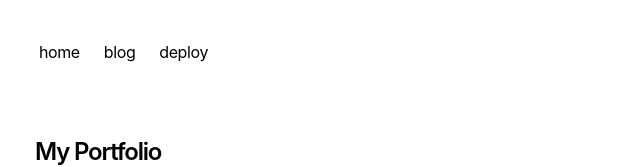
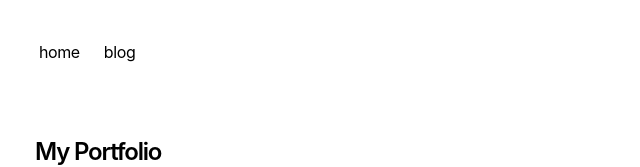
Before and after one commit to AzzouziHiba/azzouzih-projet-portfolio, a Next.js app: page / in a window 1280 px wide. Shown: the top 167 px of the page, without its empty margins (317-957 px from the left). Built offline with nearby package versions, Linux system fonts and the light colour scheme.

Commit message:
Update nav.tsx

```diff
--- a/app/components/nav.tsx
+++ b/app/components/nav.tsx
@@ -7,9 +7,7 @@
   '/blog': {
     name: 'blog',
   },
-  'https://vercel.com/templates/next.js/portfolio-starter-kit': {
-    name: 'deploy',
-  },
+  // Removed deploy button entry
 }
 
 export function Navbar() {
```
